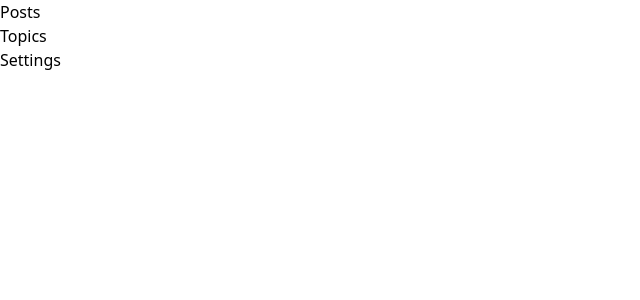
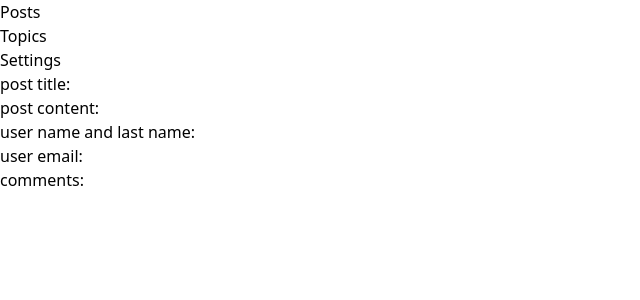
Before and after one commit to mikhita/palitra-challenge, a React (Create React App) app: page /users/1 in a window 1280 px wide. Shown: the top 300 px of the page, without its empty margins (0-640 px from the left). Built offline with nearby package versions, Linux system fonts and the light colour scheme; no server answers.

Commit message:
I get users by posts userIds

```diff
--- a/src/components/PostPage.tsx
+++ b/src/components/PostPage.tsx
@@ -5,7 +5,14 @@ import { useParams } from 'react-router-dom';
 
   const PostPage = () => {
     const [post, setPost] = useState<any>({});
+    const [user, setUser] = useState<any>({});
+    const [comment, setComment] = useState<any>({});
+
     const params = useParams();
+    const paramsUser = useParams();
+
+    console.log(paramsUser)
+
 
 
     useEffect(() => {
@@ -14,13 +21,33 @@ import { useParams } from 'react-router-dom';
         .then(response => response.json())
         .then(data => setPost(data))
     }, [params.id])
-    console.log(post)
+
+    useEffect(() => {
+        // fetch the post with the user id
+        fetch(`https://jsonplaceholder.typicode.com/users/${paramsUser.userId}`)
+          .then(response => response.json())
+          .then(data => setUser(data))
+      }, [paramsUser.userId])
+    //   console.log(post.userId)
+
 
 
   return (
     <div>
-      <h1>{post.title}</h1>
-      <p>{post.body}</p>
+      <ul>
+        <li>
+            <h1>{"post title: "}{post.title}</h1>
+            <p>{"post content: "}{post.body}</p>
+        </li>
+        <li>
+            <h1>{"user name and last name: "}{user.name} </h1>
+            <h2>{"user email: "}{user.email}</h2>
+        </li>
+        <li>
+            <h1>{"comments: "}</h1>
+
+        </li>
+      </ul>
     </div>
      )  ;
 
```
